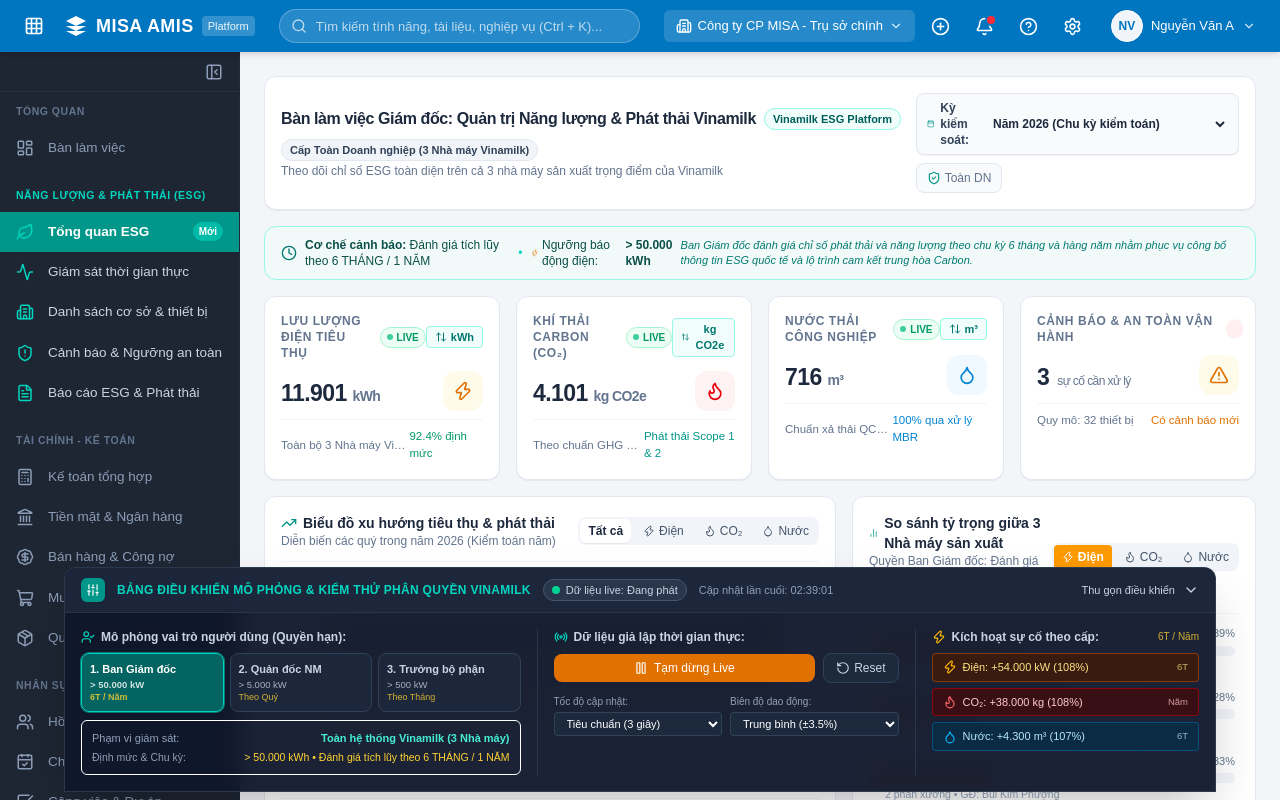
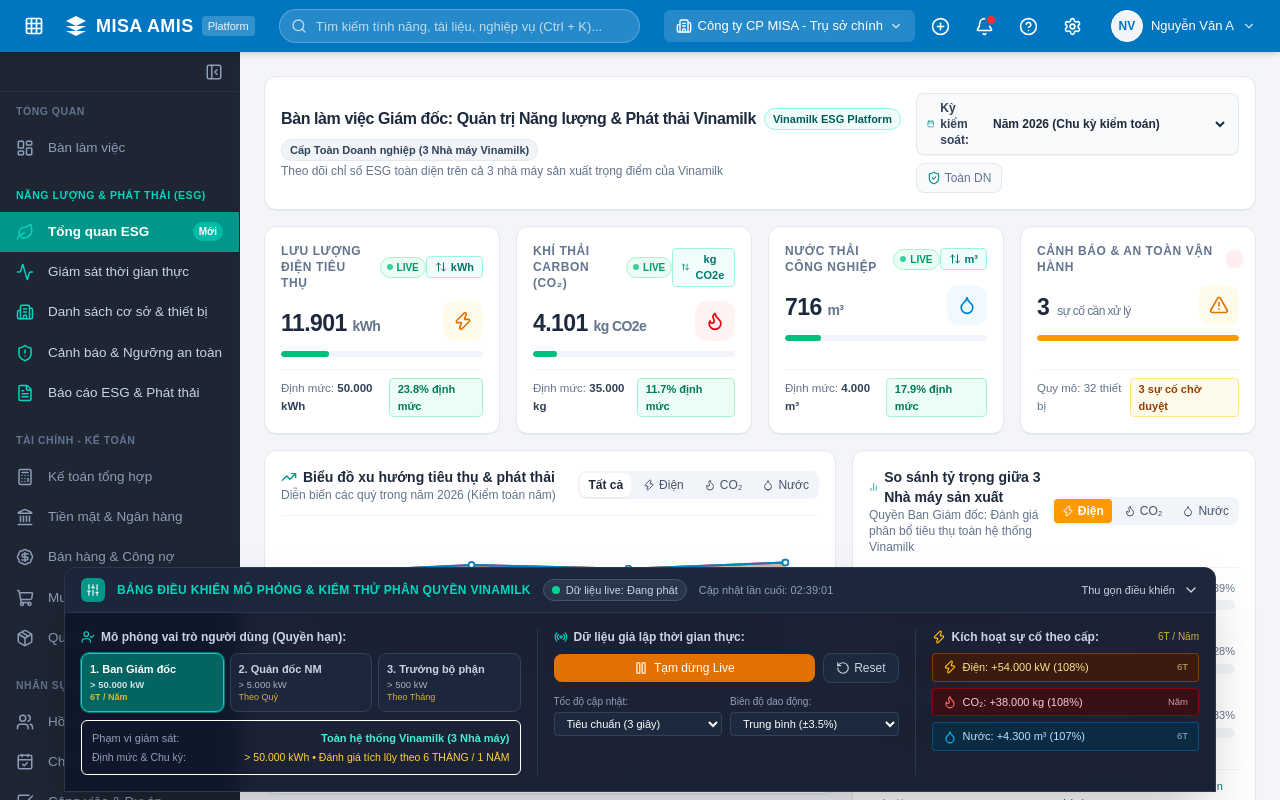
Before and after one commit to phanchauthieukhang/misa-amis-simulator, a Next.js app: page / in a window 1280 px wide. Built offline with nearby package versions, Linux system fonts and the light colour scheme.

Commit message:
fix(dashboard): remove meta guidance banner and add quota limits with progress percentages to stats cards

```diff
--- a/src/components/esg/ESGDashboard.tsx
+++ b/src/components/esg/ESGDashboard.tsx
@@ -9,11 +9,7 @@
 import { ESGAlertsList } from './ESGAlertsList';
 import {
   Calendar,
-  Building,
   ShieldCheck,
-  Clock,
-  Sliders,
-  Zap,
 } from 'lucide-react';
 import { TimePeriod } from '@/types/esg';
 
@@ -92,25 +88,6 @@
         </div>
       </div>
 
-      {/* Role Horizon & Threshold Guidance Banner */}
-      <div className="bg-teal-50/70 border border-teal-200 rounded-xl px-4 py-2.5 flex flex-col sm:flex-row sm:items-center justify-between gap-2 text-xs text-teal-900">
-        <div className="flex items-center gap-2">
-          <Clock className="w-4 h-4 text-teal-700 flex-shrink-0" />
-          <span>
-            <strong>Cơ chế cảnh báo:</strong> {currentRoleConfig.evalPeriodLabel}
-          </span>
-          <span className="text-teal-400">•</span>
-          <span className="flex items-center gap-1">
-            <Zap className="w-3 h-3 text-amber-600" />
-            Ngưỡng báo động điện: <strong>&gt; {currentRoleConfig.thresholds.powerDanger.toLocaleString('vi-VN')} {currentRoleConfig.thresholds.powerUnit}</strong>
-          </span>
-        </div>
-
-        <div className="text-[11px] text-teal-700 italic hidden md:block">
-          {currentRoleConfig.rationale}
-        </div>
-      </div>
-
       {/* 4 Stats Cards */}
       <ESGStatsCards />
 
--- a/src/components/esg/ESGStatsCards.tsx
+++ b/src/components/esg/ESGStatsCards.tsx
@@ -2,7 +2,7 @@
 
 import React from 'react';
 import { useESGSimulation } from '@/context/ESGSimulationContext';
-import { Zap, Flame, Droplet, AlertTriangle, ArrowUpDown, Radio } from 'lucide-react';
+import { Zap, Flame, Droplet, AlertTriangle, ArrowUpDown } from 'lucide-react';
 
 export const ESGStatsCards: React.FC = () => {
   const {
@@ -10,8 +10,23 @@
     unitPreferences,
     toggleUnit,
     isLiveStreaming,
-    role,
+    currentRoleConfig,
   } = useESGSimulation();
+
+  // Thresholds from role config
+  const powerLimitKWh = currentRoleConfig.thresholds.powerDanger;
+  const co2LimitKg = currentRoleConfig.thresholds.co2Danger;
+  const waterLimitM3 = currentRoleConfig.thresholds.waterDanger;
+
+  // Ratios and Percentages
+  const powerRatio = scopedTotals.powerKWh / powerLimitKWh;
+  const powerPct = (powerRatio * 100).toFixed(1);
+
+  const co2Ratio = scopedTotals.co2Kg / co2LimitKg;
+  const co2Pct = (co2Ratio * 100).toFixed(1);
+
+  const waterRatio = scopedTotals.waterM3 / waterLimitM3;
+  const waterPct = (waterRatio * 100).toFixed(1);
 
   // Format Power
   const isMWh = unitPreferences.power === 'MWh';
@@ -19,6 +34,9 @@
     ? (scopedTotals.powerKWh / 1000).toLocaleString('vi-VN', { minimumFractionDigits: 2, maximumFractionDigits: 2 })
     : scopedTotals.powerKWh.toLocaleString('vi-VN');
   const powerUnit = isMWh ? 'MWh' : 'kWh';
+  const powerLimitDisplay = isMWh
+    ? `${(powerLimitKWh / 1000).toLocaleString('vi-VN', { minimumFractionDigits: 1, maximumFractionDigits: 2 })} MWh`
+    : `${powerLimitKWh.toLocaleString('vi-VN')} kWh`;
 
   // Format CO2
   const isTon = unitPreferences.co2 === 'ton';
@@ -26,6 +44,9 @@
     ? (scopedTotals.co2Kg / 1000).toLocaleString('vi-VN', { minimumFractionDigits: 2, maximumFractionDigits: 2 })
     : scopedTotals.co2Kg.toLocaleString('vi-VN');
   const co2Unit = isTon ? 'tấn CO2e' : 'kg CO2e';
+  const co2LimitDisplay = isTon
+    ? `${(co2LimitKg / 1000).toLocaleString('vi-VN', { minimumFractionDigits: 1, maximumFractionDigits: 2 })} tấn`
+    : `${co2LimitKg.toLocaleString('vi-VN')} kg`;
 
   // Format Water
   const isLiter = unitPreferences.water === 'liter';
@@ -33,18 +54,37 @@
     ? (scopedTotals.waterM3 * 1000).toLocaleString('vi-VN')
     : scopedTotals.waterM3.toLocaleString('vi-VN');
   const waterUnit = isLiter ? 'Lít' : 'm³';
+  const waterLimitDisplay = isLiter
+    ? `${(waterLimitM3 * 1000).toLocaleString('vi-VN')} L`
+    : `${waterLimitM3.toLocaleString('vi-VN')} m³`;
 
-  const roleScopeName =
-    role === 'bod'
-      ? 'Toàn bộ 3 Nhà máy Vinamilk'
-      : role === 'factory_director'
-      ? 'Nhà máy đang phụ trách'
-      : 'Phân xưởng đang phân công';
+  const getStatusBadge = (ratio: number, pct: string) => {
+    if (ratio >= 1.0) {
+      return (
+        <span className="font-mono font-bold text-[11px] px-2 py-0.5 rounded text-red-700 bg-red-50 border border-red-200">
+          {pct}% (Vượt định mức)
+        </span>
+      );
+    }
+    if (ratio >= 0.8) {
+      return (
+        <span className="font-mono font-bold text-[11px] px-2 py-0.5 rounded text-amber-700 bg-amber-50 border border-amber-200">
+          {pct}% (Cận định mức)
+        </span>
+      );
+    }
+    return (
+      <span className="font-mono font-bold text-[11px] px-2 py-0.5 rounded text-emerald-700 bg-emerald-50 border border-emerald-200">
+        {pct}% định mức
+      </span>
+    );
+  };
 
   return (
     <div className="grid grid-cols-1 sm:grid-cols-2 lg:grid-cols-4 gap-4">
       {/* Card 1: Power */}
-      <div className="bg-white rounded-xl p-4 border border-slate-200 shadow-2xs hover:shadow-sm transition-all relative overflow-hidden group">
+      <div className="bg-white rounded-xl p-4 border border-slate-200 shadow-2xs hover:shadow-sm transition-all relative overflow-hidden group flex flex-col justify-between">
+        <div>
           <div className="flex items-center justify-between">
             <div className="flex items-center gap-2">
               <span className="text-xs font-semibold text-slate-500 uppercase tracking-wider">
@@ -68,7 +108,7 @@
           </div>
 
           <div className="mt-2.5 flex items-baseline justify-between">
-          <div className="text-[23px] font-extrabold text-slate-800 tracking-tight">
+            <div className="text-[23px] font-extrabold text-slate-800 tracking-tight font-mono">
               {powerDisplay} <span className="text-sm font-semibold text-slate-500">{powerUnit}</span>
             </div>
             <div className="w-10 h-10 rounded-xl bg-amber-50 text-amber-600 flex items-center justify-center">
@@ -76,14 +116,29 @@
             </div>
           </div>
 
-        <div className="mt-2 pt-2 border-t border-slate-100 flex items-center justify-between text-[11.5px] text-slate-500">
-          <span className="truncate">{roleScopeName}</span>
-          <span className="text-emerald-600 font-medium font-mono">92.4% định mức</span>
+          {/* Progress Bar vs Quota */}
+          <div className="w-full bg-slate-100 h-1.5 rounded-full overflow-hidden mt-2.5">
+            <div
+              className={`h-full rounded-full transition-all duration-300 ${
+                powerRatio >= 1.0 ? 'bg-red-500' : powerRatio >= 0.8 ? 'bg-amber-500' : 'bg-emerald-500'
+              }`}
+              style={{ width: `${Math.min(100, Math.max(3, powerRatio * 100))}%` }}
+            />
+          </div>
+        </div>
+
+        {/* Standard Quota & Percentage */}
+        <div className="mt-3 pt-2 border-t border-slate-100 flex items-center justify-between text-[11.5px] text-slate-500">
+          <span>
+            Định mức: <strong className="font-mono text-slate-700">{powerLimitDisplay}</strong>
+          </span>
+          {getStatusBadge(powerRatio, powerPct)}
         </div>
       </div>
 
       {/* Card 2: Carbon CO2 */}
-      <div className="bg-white rounded-xl p-4 border border-slate-200 shadow-2xs hover:shadow-sm transition-all relative overflow-hidden group">
+      <div className="bg-white rounded-xl p-4 border border-slate-200 shadow-2xs hover:shadow-sm transition-all relative overflow-hidden group flex flex-col justify-between">
+        <div>
           <div className="flex items-center justify-between">
             <div className="flex items-center gap-2">
               <span className="text-xs font-semibold text-slate-500 uppercase tracking-wider">
@@ -107,7 +162,7 @@
           </div>
 
           <div className="mt-2.5 flex items-baseline justify-between">
-          <div className="text-[23px] font-extrabold text-slate-800 tracking-tight">
+            <div className="text-[23px] font-extrabold text-slate-800 tracking-tight font-mono">
               {co2Display} <span className="text-sm font-semibold text-slate-500">{co2Unit}</span>
             </div>
             <div className="w-10 h-10 rounded-xl bg-red-50 text-red-600 flex items-center justify-center">
@@ -115,14 +170,29 @@
             </div>
           </div>
 
-        <div className="mt-2 pt-2 border-t border-slate-100 flex items-center justify-between text-[11.5px] text-slate-500">
-          <span className="truncate">Theo chuẩn GHG Protocol</span>
-          <span className="text-teal-600 font-medium font-mono">Phát thải Scope 1 & 2</span>
+          {/* Progress Bar vs Quota */}
+          <div className="w-full bg-slate-100 h-1.5 rounded-full overflow-hidden mt-2.5">
+            <div
+              className={`h-full rounded-full transition-all duration-300 ${
+                co2Ratio >= 1.0 ? 'bg-red-500' : co2Ratio >= 0.8 ? 'bg-amber-500' : 'bg-emerald-500'
+              }`}
+              style={{ width: `${Math.min(100, Math.max(3, co2Ratio * 100))}%` }}
+            />
+          </div>
+        </div>
+
+        {/* Standard Quota & Percentage */}
+        <div className="mt-3 pt-2 border-t border-slate-100 flex items-center justify-between text-[11.5px] text-slate-500">
+          <span>
+            Định mức: <strong className="font-mono text-slate-700">{co2LimitDisplay}</strong>
+          </span>
+          {getStatusBadge(co2Ratio, co2Pct)}
         </div>
       </div>
 
       {/* Card 3: Water */}
-      <div className="bg-white rounded-xl p-4 border border-slate-200 shadow-2xs hover:shadow-sm transition-all relative overflow-hidden group">
+      <div className="bg-white rounded-xl p-4 border border-slate-200 shadow-2xs hover:shadow-sm transition-all relative overflow-hidden group flex flex-col justify-between">
+        <div>
           <div className="flex items-center justify-between">
             <div className="flex items-center gap-2">
               <span className="text-xs font-semibold text-slate-500 uppercase tracking-wider">
@@ -146,7 +216,7 @@
           </div>
 
           <div className="mt-2.5 flex items-baseline justify-between">
-          <div className="text-[23px] font-extrabold text-slate-800 tracking-tight">
+            <div className="text-[23px] font-extrabold text-slate-800 tracking-tight font-mono">
               {waterDisplay} <span className="text-sm font-semibold text-slate-500">{waterUnit}</span>
             </div>
             <div className="w-10 h-10 rounded-xl bg-sky-50 text-sky-600 flex items-center justify-center">
@@ -154,23 +224,38 @@
             </div>
           </div>
 
-        <div className="mt-2 pt-2 border-t border-slate-100 flex items-center justify-between text-[11.5px] text-slate-500">
-          <span className="truncate">Chuẩn xả thải QCVN 40</span>
-          <span className="text-sky-600 font-medium font-mono">100% qua xử lý MBR</span>
+          {/* Progress Bar vs Quota */}
+          <div className="w-full bg-slate-100 h-1.5 rounded-full overflow-hidden mt-2.5">
+            <div
+              className={`h-full rounded-full transition-all duration-300 ${
+                waterRatio >= 1.0 ? 'bg-red-500' : waterRatio >= 0.8 ? 'bg-amber-500' : 'bg-emerald-500'
+              }`}
+              style={{ width: `${Math.min(100, Math.max(3, waterRatio * 100))}%` }}
+            />
+          </div>
+        </div>
+
+        {/* Standard Quota & Percentage */}
+        <div className="mt-3 pt-2 border-t border-slate-100 flex items-center justify-between text-[11.5px] text-slate-500">
+          <span>
+            Định mức: <strong className="font-mono text-slate-700">{waterLimitDisplay}</strong>
+          </span>
+          {getStatusBadge(waterRatio, waterPct)}
         </div>
       </div>
 
       {/* Card 4: Alerts & Operations */}
-      <div className="bg-white rounded-xl p-4 border border-slate-200 shadow-2xs hover:shadow-sm transition-all relative overflow-hidden group">
+      <div className="bg-white rounded-xl p-4 border border-slate-200 shadow-2xs hover:shadow-sm transition-all relative overflow-hidden group flex flex-col justify-between">
+        <div>
           <div className="flex items-center justify-between">
             <span className="text-xs font-semibold text-slate-500 uppercase tracking-wider">
               Cảnh báo & An toàn vận hành
             </span>
-          <span className="w-2.5 h-2.5 rounded-full bg-red-500 animate-ping"></span>
+            <span className={`w-2.5 h-2.5 rounded-full ${scopedTotals.alertCount > 0 ? 'bg-red-500 animate-ping' : 'bg-emerald-500'}`}></span>
           </div>
 
           <div className="mt-2.5 flex items-baseline justify-between">
-          <div className="text-[23px] font-extrabold text-slate-800 tracking-tight flex items-baseline gap-2">
+            <div className="text-[23px] font-extrabold text-slate-800 tracking-tight flex items-baseline gap-2 font-mono">
               <span>{scopedTotals.alertCount}</span>
               <span className="text-xs font-medium text-slate-500">sự cố cần xử lý</span>
             </div>
@@ -179,10 +264,27 @@
             </div>
           </div>
 
-        <div className="mt-2 pt-2 border-t border-slate-100 flex items-center justify-between text-[11.5px] text-slate-500">
+          {/* Progress/status bar */}
+          <div className="w-full bg-slate-100 h-1.5 rounded-full overflow-hidden mt-2.5">
+            <div
+              className={`h-full rounded-full transition-all duration-300 ${
+                scopedTotals.alertCount > 0 ? 'bg-amber-500' : 'bg-emerald-500'
+              }`}
+              style={{ width: '100%' }}
+            />
+          </div>
+        </div>
+
+        <div className="mt-3 pt-2 border-t border-slate-100 flex items-center justify-between text-[11.5px] text-slate-500">
           <span>Quy mô: {scopedTotals.deviceCount} thiết bị</span>
-          <span className="text-amber-600 font-medium">
-            {scopedTotals.alertCount > 0 ? 'Có cảnh báo mới' : 'Hệ thống an toàn'}
+          <span
+            className={`font-semibold text-[11px] px-2 py-0.5 rounded ${
+              scopedTotals.alertCount > 0
+                ? 'text-amber-800 bg-amber-50 border border-amber-200'
+                : 'text-emerald-800 bg-emerald-50 border border-emerald-200'
+            }`}
+          >
+            {scopedTotals.alertCount > 0 ? `${scopedTotals.alertCount} sự cố chờ duyệt` : 'Hệ thống an toàn'}
           </span>
         </div>
       </div>
```
Lines whose indentation alone changed are shown as unchanged.
